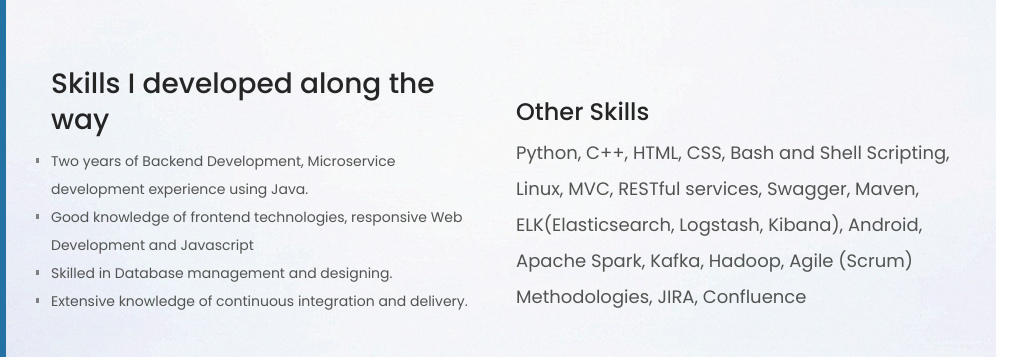
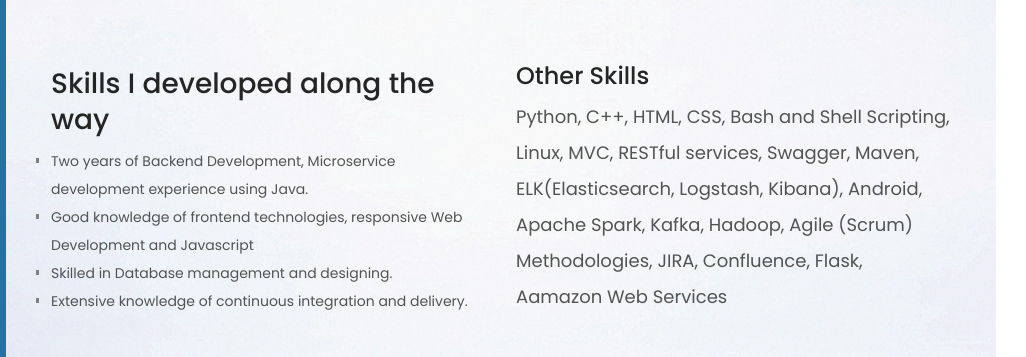
Before and after one commit to shamali21/shamali21.github.io, a plain HTML site: page skills.html in a window 1280 px wide. Shown: the part 178-535 px from the top of the page, 254-1280 px from the left. Drawn offline with Linux system fonts and the light colour scheme.

Commit message:
Updated skills

```diff
--- a/skills.html
+++ b/skills.html
@@ -79,7 +79,7 @@
                                 <div class="col-12 col-xl-6">
                                     <div class="about-me-text">
                                         <h4>Other Skills</h4>
-                                         <p style="font-size: 18px;">Python, C++, HTML, CSS, Bash and Shell Scripting, Linux, MVC, RESTful services, Swagger, Maven, ELK(Elasticsearch, Logstash, Kibana), Android, Apache Spark, Kafka, Hadoop, Agile (Scrum) Methodologies, JIRA, Confluence  </p>
+                                         <p style="font-size: 18px;">Python, C++, HTML, CSS, Bash and Shell Scripting, Linux, MVC, RESTful services, Swagger, Maven, ELK(Elasticsearch, Logstash, Kibana), Android, Apache Spark, Kafka, Hadoop, Agile (Scrum) Methodologies, JIRA, Confluence, Flask, Aamazon Web Services  </p>
                                     </div>
                                 </div>
 
```
